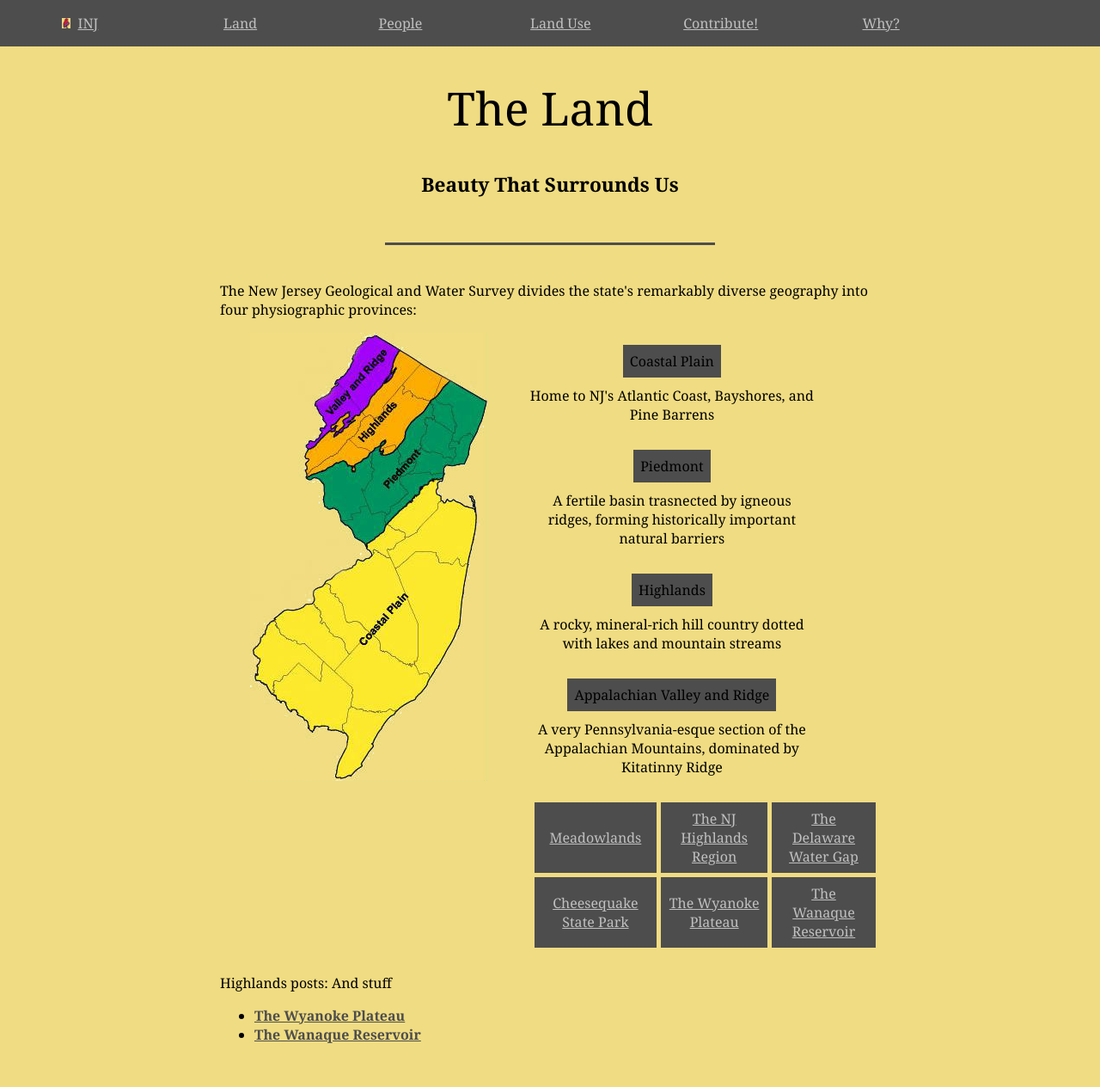
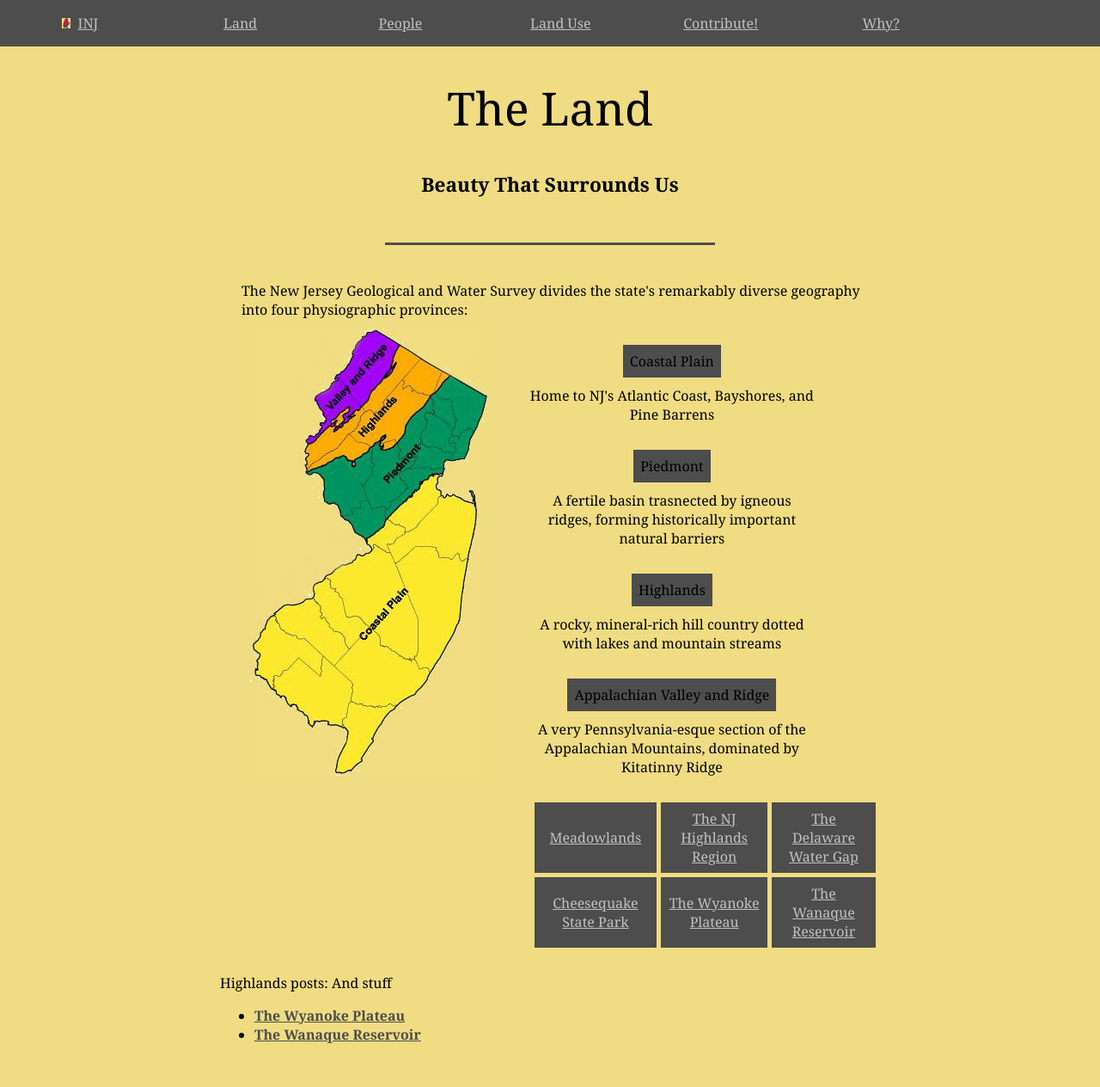
Before and after one commit to jonfried/oakafee.github.io, a Jekyll site: the page built from land.html, in a window 1280 px wide. Shown: the whole page at 86% size. Built offline with Jekyll 4.4.1, drawn with Linux system fonts in a browser that asks for light colours.

Commit message:
Update style.css

```diff
--- a/styles/style.css
+++ b/styles/style.css
@@ -239,5 +239,6 @@ div.land p {
 	text-align: center;
 }
 #land-intro-text {
-	text-align: left;
+	margin-left: 25px;
+	margin-bottom: 10px;
 }
```
